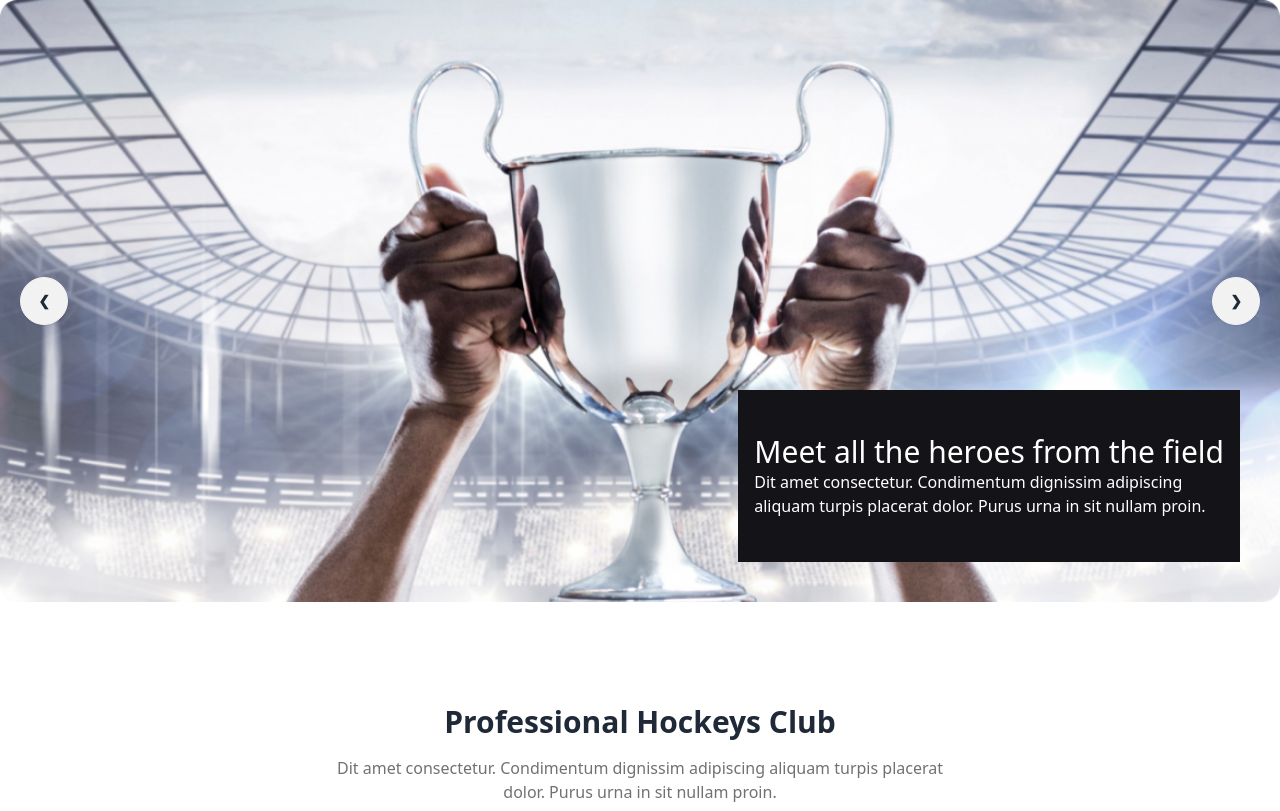
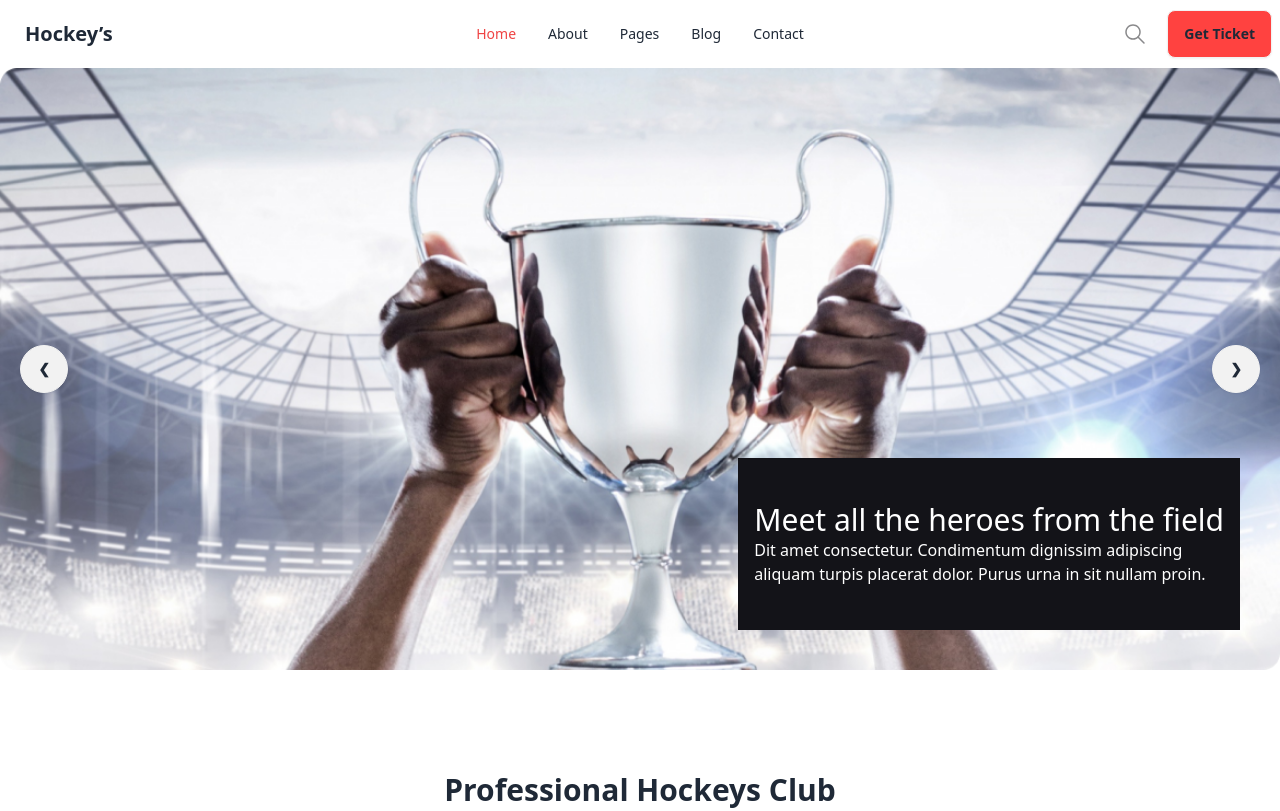
Before and after one commit to Nahid5h/my-third-assingment, a plain HTML site: page index.html in a window 1280 px wide. Shown: the top 811 px of the page. Drawn offline with nearby package versions, Linux system fonts and the light colour scheme.

Commit message:
added navbar

```diff
--- a/index.html
+++ b/index.html
@@ -34,6 +34,42 @@
 
 <body>
   <header class="container mx-auto">
+    <nav>
+      <div class="navbar bg-base-100">
+        <div class="navbar-start">
+          <div class="dropdown">
+            <div tabindex="0" role="button" class="btn btn-ghost lg:hidden">
+              <svg xmlns="http://www.w3.org/2000/svg" class="h-5 w-5" fill="none" viewBox="0 0 24 24" stroke="currentColor"><path stroke-linecap="round" stroke-linejoin="round" stroke-width="2" d="M4 6h16M4 12h8m-8 6h16" /></svg>
+            </div>
+            <ul tabindex="0" class="menu menu-sm dropdown-content mt-3 z-[1] p-2 shadow bg-base-100 rounded-box w-52">
+              <div class="text-red-500"><li><a>Home</a></li></div>
+              <li><a>About</a></li>
+              <li><a>Pages</a></li>
+
+              <li><a>Blog</a></li>
+              <li><a>Contact</a></li>
+
+            </ul>
+          </div>
+          <a class="btn btn-ghost text-xl">Hockey’s</a>
+        </div>
+        <div class="navbar-center hidden lg:flex">
+          <ul class="menu menu-horizontal px-1">
+            <div class="text-red-500"><li><a>Home</a></li></div>
+              <li><a>About</a></li>
+              <li><a>Pages</a></li>
+
+              <li><a>Blog</a></li>
+              <li><a>Contact</a></li>
+          </ul>
+        </div>
+        <div class="navbar-end flex gap-5">
+         <div class="hidden lg:flex"> <img src="Images/Frame (2).svg" alt=""></div>
+          <a class="btn bg-[#FF4240]">Get Ticket</a>
+
+        </div>
+      </div>
+    </nav>
     <!-- banner section  -->
     <section>
       <div class="">
```
Also changed, not shown: Images/Frame (2).svg (added).
